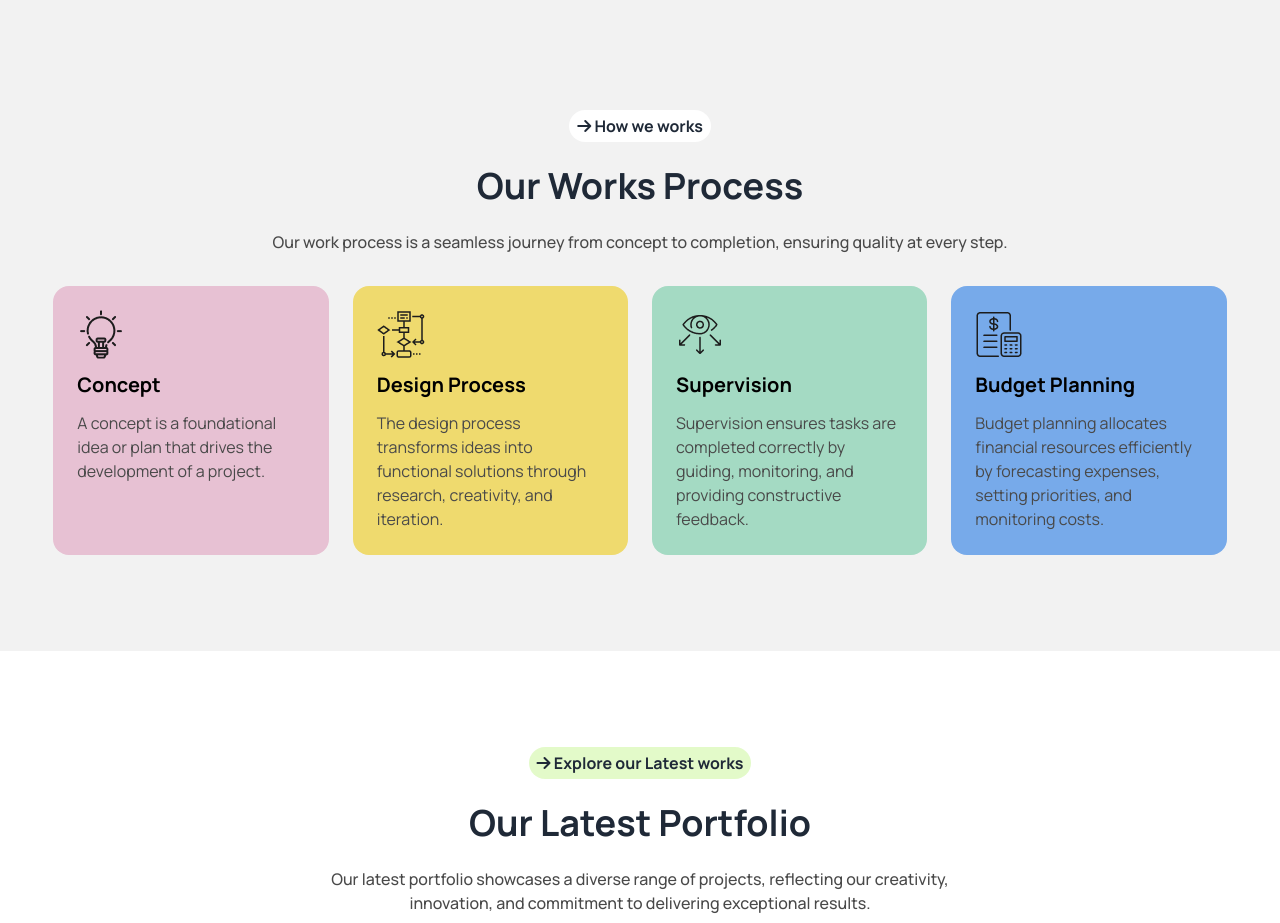
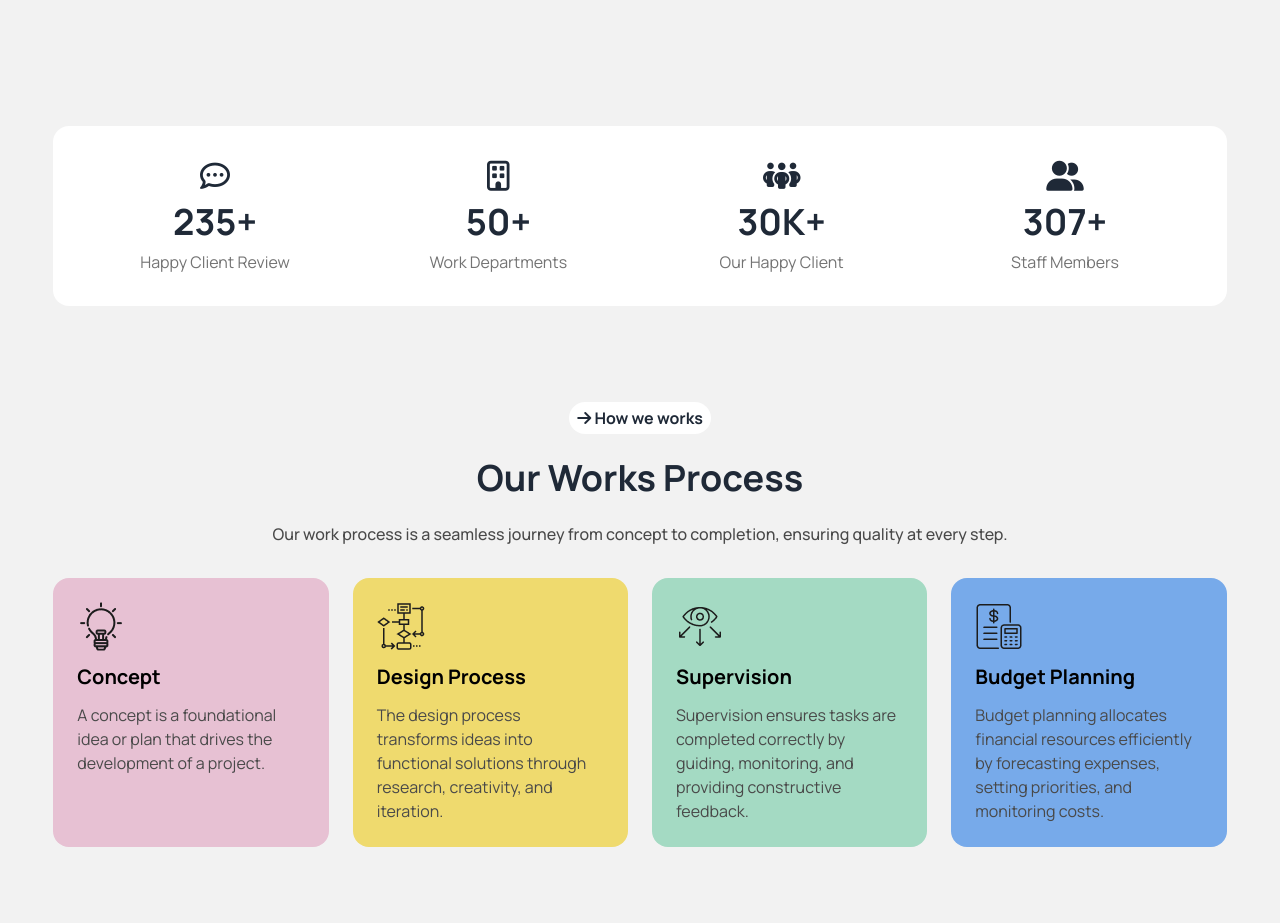
Before and after one commit to Bikram1Biswas2/B10-A3-House-Maker-Consultant, a plain HTML site: page index.html in a window 1280 px wide. Shown: the part 1466-2389 px from the top of the page. Drawn offline with nearby package versions, Linux system fonts and the light colour scheme.

Commit message:
First Optional part done

```diff
--- a/index.html
+++ b/index.html
@@ -235,6 +235,38 @@
           </div>
         </section>
         <!-- Design Thoughtful section ends -->
+
+        <!-- First Optional Part Starts -->
+         <section class="w-11/12 mx-auto bg-white mt-28 rounded-2xl p-8 ">
+               <div class="grid grid-cols-1 md:grid-cols-2 lg:grid-cols-4 gap-10 md:gap-6">
+                 <!-- one -->
+                <div class="text-center space-y-2">
+                    <i class="fa-regular fa-comment-dots text-3xl"></i>
+                    <h3 class="text-4xl font-bold">235+</h3>
+                    <p class="text-[#737373]">Happy Client Review</p>
+                </div>
+                 <!-- Two -->
+                <div class="text-center space-y-2">
+                    <i class="fa-regular fa-building text-3xl"></i>
+                    <h3 class="text-4xl font-bold">50+</h3>
+                    <p class="text-[#737373]">Work Departments</p>
+                </div>
+                 <!-- Three -->
+                <div class="text-center space-y-2">
+                    <i class="fa-solid fa-people-group text-3xl"></i>
+                    <h3 class="text-4xl font-bold">30K+</h3>
+                    <p class="text-[#737373]">Our Happy Client</p>
+                </div>
+                 <!-- Four -->
+                <div class="text-center space-y-2">
+                    <i class="fa-solid fa-user-group text-3xl"></i>
+                    <h3 class="text-4xl font-bold">307+</h3>
+                    <p class="text-[#737373]">Staff Members</p>
+                </div>
+               </div>
+         </section>
+        <!-- First Optional Part Ends -->
+
         <!-- Our Work Process Section stars -->
         <section class="mt-24 w-11/12 mx-auto pb-24">
            <div class="text-center space-y-6">
```
